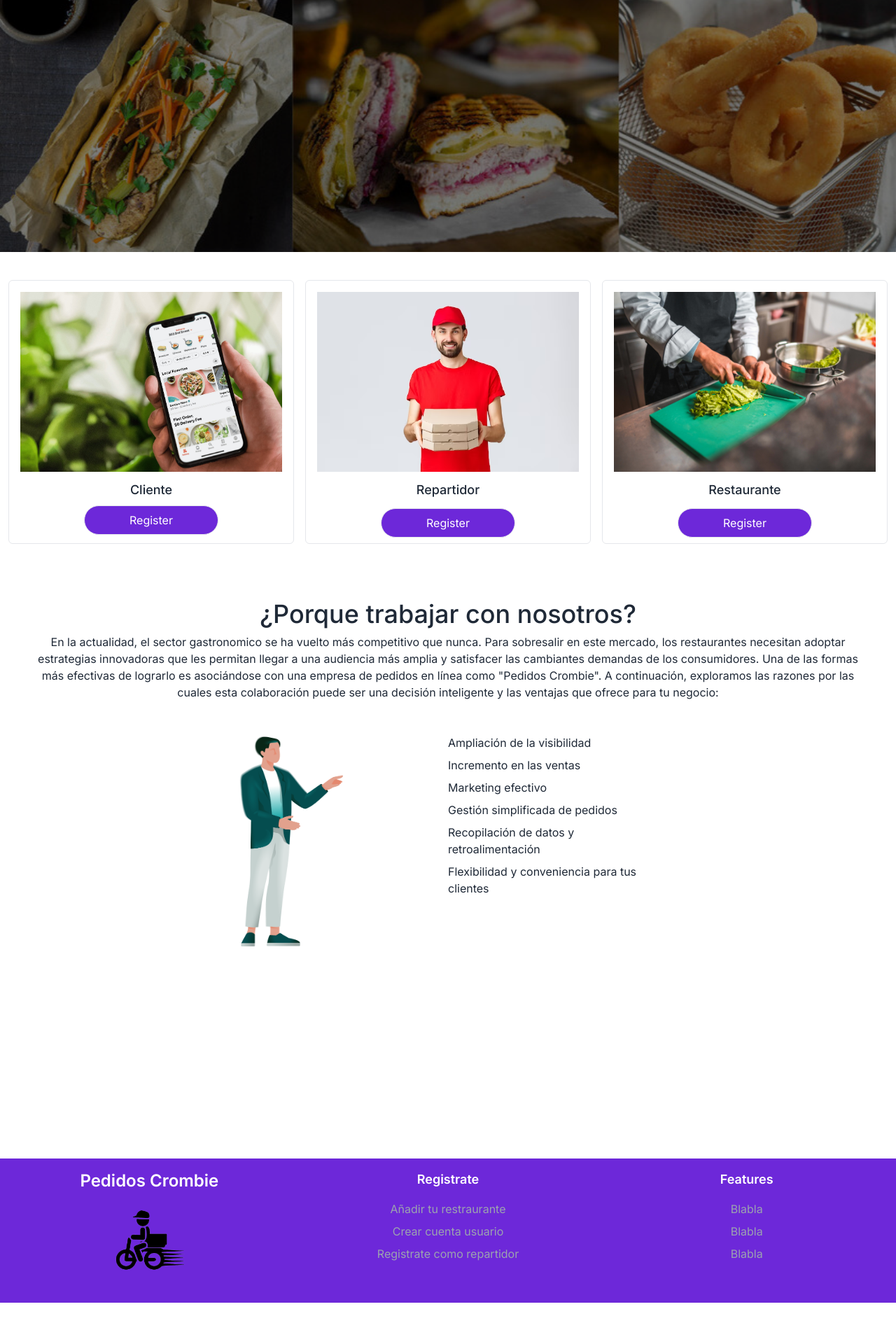
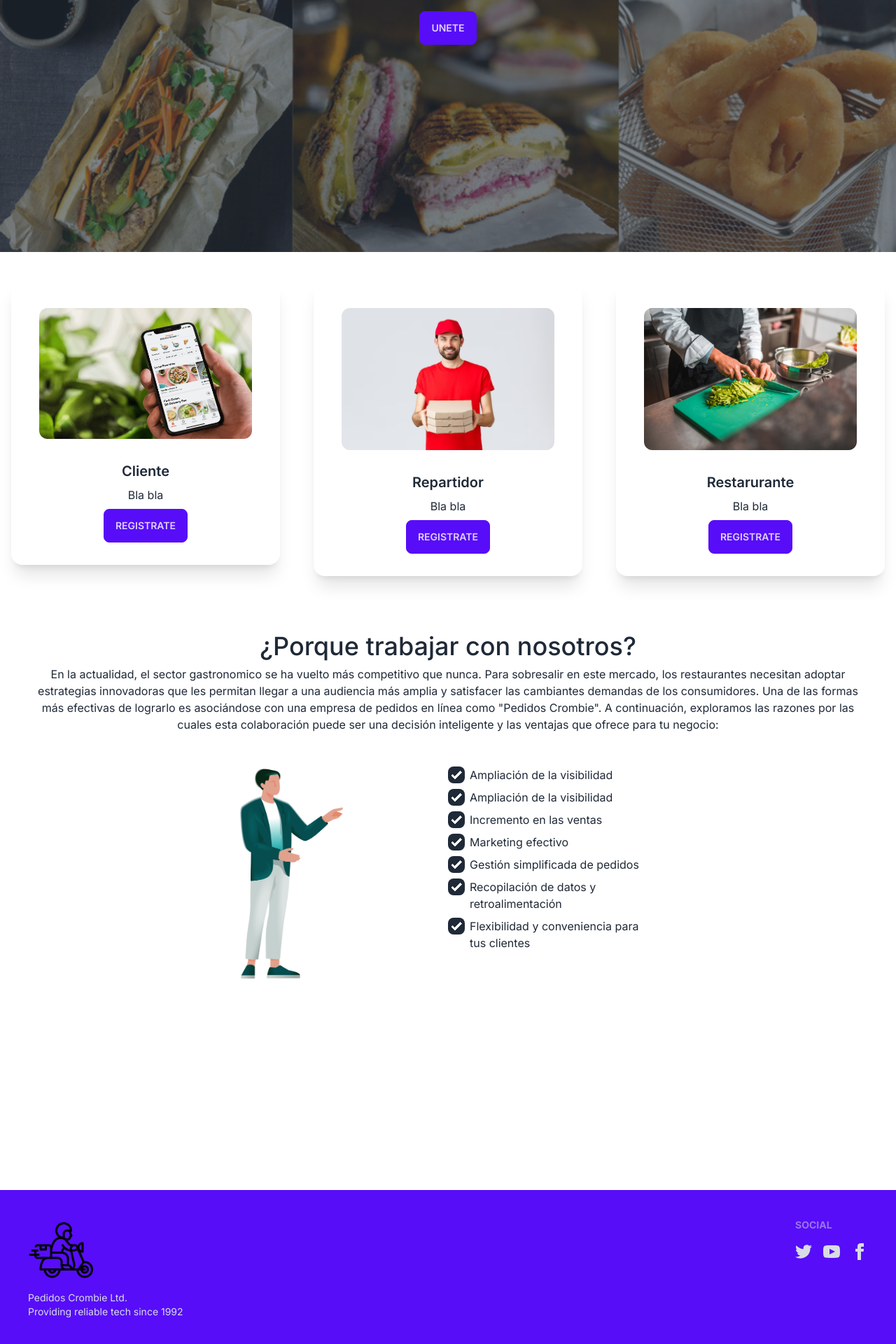
Before and after one commit to Wallesi/PedidosCrombie, a Next.js app: page /Home in a window 1280 px wide. Shown: the part 512-2432 px from the top of the page at 70% size. Before the commit the page ends 2373 px from the top, so only its background shows below. Built offline with nearby package versions, Linux system fonts and the light colour scheme.

Commit message:
Aplicando estilos de daisy

```diff
--- a/src/app/Components/Footer.tsx
+++ b/src/app/Components/Footer.tsx
@@ -1,31 +1,18 @@
 export const Footer = () => {
     return (
-        <footer className="bg-violet-700 text-white pt-4">
-            <div className="container mx-auto flex justify-center">
-                <div className="w-full md:w-1/3 text-center">
-                    <div className="flex flex-col items-center mb-4">
-                            <h2 className="text-2xl font-semibold">Pedidos Crombie</h2>
-                            <img className="w-1/3 max-w-xs h-auto" src="home/logotipo.png" alt="" />
-                    </div>
-
+        <footer className="footer p-10 bg-primary text-neutral-content flex justify-between">
+            <aside>
+                <img className="w-24" src="Home/logo2.png" alt="" />
+                <p>Pedidos Crombie Ltd.<br />Providing reliable tech since 1992</p>
+            </aside>
+            <nav>
+                <header className="footer-title">Social</header>
+                <div className="grid grid-flow-col gap-4">
+                    <a><svg xmlns="http://www.w3.org/2000/svg" width="24" height="24" viewBox="0 0 24 24" className="fill-current"><path d="M24 4.557c-.883.392-1.832.656-2.828.775 1.017-.609 1.798-1.574 2.165-2.724-.951.564-2.005.974-3.127 1.195-.897-.957-2.178-1.555-3.594-1.555-3.179 0-5.515 2.966-4.797 6.045-4.091-.205-7.719-2.165-10.148-5.144-1.29 2.213-.669 5.108 1.523 6.574-.806-.026-1.566-.247-2.229-.616-.054 2.281 1.581 4.415 3.949 4.89-.693.188-1.452.232-2.224.084.626 1.956 2.444 3.379 4.6 3.419-2.07 1.623-4.678 2.348-7.29 2.04 2.179 1.397 4.768 2.212 7.548 2.212 9.142 0 14.307-7.721 13.995-14.646.962-.695 1.797-1.562 2.457-2.549z"></path></svg></a>
+                    <a><svg xmlns="http://www.w3.org/2000/svg" width="24" height="24" viewBox="0 0 24 24" className="fill-current"><path d="M19.615 3.184c-3.604-.246-11.631-.245-15.23 0-3.897.266-4.356 2.62-4.385 8.816.029 6.185.484 8.549 4.385 8.816 3.6.245 11.626.246 15.23 0 3.897-.266 4.356-2.62 4.385-8.816-.029-6.185-.484-8.549-4.385-8.816zm-10.615 12.816v-8l8 3.993-8 4.007z"></path></svg></a>
+                    <a><svg xmlns="http://www.w3.org/2000/svg" width="24" height="24" viewBox="0 0 24 24" className="fill-current"><path d="M9 8h-3v4h3v12h5v-12h3.642l.358-4h-4v-1.667c0-.955.192-1.333 1.115-1.333h2.885v-5h-3.808c-3.596 0-5.192 1.583-5.192 4.615v3.385z"></path></svg></a>
                 </div>
-                <div className="w-full md:w-1/3 text-center">
-                    <h2 className="text-lg font-semibold mb-4">Registrate</h2>
-                    <ul>
-                        <li className="mb-2"><a href="#" className="text-gray-400 hover:text-white">Añadir tu restraurante</a></li>
-                        <li className="mb-2"><a href="#" className="text-gray-400 hover:text-white">Crear cuenta usuario</a></li>
-                        <li className="mb-2"><a href="#" className="text-gray-400 hover:text-white">Registrate como repartidor</a></li>
-                    </ul>
-                </div>
-                <div className="w-full md:w-1/3 text-center">
-                    <h2 className="text-lg font-semibold mb-4">Features</h2>
-                    <ul>
-                        <li className="mb-2"><a href="#" className="text-gray-400 hover:text-white">Blabla</a></li>
-                        <li className="mb-2"><a href="#" className="text-gray-400 hover:text-white">Blabla</a></li>
-                        <li className="mb-2"><a href="#" className="text-gray-400 hover:text-white">Blabla</a></li>
-                    </ul>
-                </div>
-            </div>
+            </nav>
         </footer>
     );
 }
--- a/src/app/Components/Nav.tsx
+++ b/src/app/Components/Nav.tsx
@@ -9,10 +9,10 @@
   };
 
   return (
-    <nav className="bg-violet-700 p-2 flex flex-col md:flex-row items-center justify-between">
+    <nav className="bg-primary p-2 flex flex-col md:flex-row items-center justify-between">
       <div className="flex justify-between items-center w-full md:w-auto pl-3 pr-3">
         <div className="flex items-center">
-          <img className="w-14 h-14" src="home/logotipo.png" alt="" />
+          <img className="w-14 h-14" src="home/logo2.png" alt="" />
           <h2 className="text-2xl ml-2 font-semibold text-white">
             Pedidos Crombie
           </h2>
--- a/src/app/Home/page.tsx
+++ b/src/app/Home/page.tsx
@@ -3,43 +3,62 @@
 
     return (
         <div className="">
-            <div className="flex flex-col-reverse sm:flex-row">
-                <div className="w-full relative">
-                    <img src="Home/Portada.jpg" alt="Tu imagen" className="w-screen h-screen" />
-                    <div className="absolute inset-0 flex items-center justify-center bg-black bg-opacity-50 text-white p-4">
-                        <p className="text-4xl font-semibold text-center">¡Disfruta de deliciosas comidas!</p>
+            <div className="hero min-h-screen" style={{ backgroundImage: 'url(/Home/Portada.jpg)' }}>
+                <div className="hero-overlay bg-opacity-60"></div>
+                <div className="hero-content text-center text-neutral-content">
+                    <div className="max-w-md">
+                        <h1 className="mb-5 text-5xl font-bold">Pedidos Crombie</h1>
+                        <p className="mb-5">Provident cupiditate voluptatem et in. Quaerat fugiat ut assumenda excepturi exercitationem quasi. In deleniti eaque aut repudiandae et a id nisi.</p>
+                        <button className="btn btn-primary">Unete</button>
                     </div>
                 </div>
             </div>
 
             <div className="mt-10 mb-10 ">
-                <div className="flex flex-col md:flex-row justify-between space-y-4 md:space-y-0 md:space-x-4 pr-3 pl-3">
+                <div className="flex flex-col md:flex-row justify-between space-y-4 md:space-y-0 md:space-x-4">
                     <div className="flex flex-col items-center flex-1">
-                        <div className="p-4 border rounded-md h-full">
-                            <img className="w-full h-3/4 max-w-xs lg:max-w-full" src="/home/cliente.jpg" alt="Persona usando móvil" />
-                            <h5 className="text-lg font-medium text-center mt-3">Cliente</h5>
-                            <div className="flex justify-center mt-2">
-                                <button className="bg-violet-700 pl-16 pr-16 border rounded-full p-2 text-white">Register</button>
+                        <div className="card w-96 bg-base-100 shadow-xl">
+                            <figure className="px-10 pt-10">
+                                <img src="/Home/Cliente.jpg" alt="Shoes" className="rounded-xl" />
+                            </figure>
+                            <div className="card-body items-center text-center">
+                                <h2 className="card-title">Cliente</h2>
+                                <p>Bla bla</p>
+                                <div className="card-actions">
+                                    <button className="btn btn-primary">Registrate</button>
+                                </div>
+                            </div>
+                        </div>
+                    </div>
+
+
+
+                    <div className="flex flex-col items-center flex-1">
+                        <div className="card w-96 bg-base-100 shadow-xl">
+                            <figure className="px-10 pt-10">
+                                <img src="/Home/DeliveryMan.png" alt="Shoes" className="rounded-xl " />
+                            </figure>
+                            <div className="card-body items-center text-center">
+                                <h2 className="card-title">Repartidor</h2>
+                                <p>Bla bla</p>
+                                <div className="card-actions">
+                                    <button className="btn btn-primary">Registrate</button>
+                                </div>
                             </div>
                         </div>
                     </div>
 
                     <div className="flex flex-col items-center flex-1">
-                        <div className="p-4 border rounded-md h-full">
-                            <img className="w-full h-3/4 max-w-xs lg:max-w-full" src="/home/DeliveryMan.png" alt="Repartidor" />
-                            <h5 className="text-lg font-medium text-center mt-3">Repartidor</h5>
-                            <div className="flex justify-center mt-3">
-                                <button className="bg-violet-700 pl-16 pr-16 border rounded-full p-2 text-white">Register</button>
+                        <div className="card w-96 bg-base-100 shadow-xl">
+                            <figure className="px-10 pt-10">
+                                <img src="/Home/chef.jpg" alt="Shoes" className="rounded-xl h-fit" />
+                            </figure>
+                            <div className="card-body items-center text-center">
+                                <h2 className="card-title">Restarurante</h2>
+                                <p>Bla bla</p>
+                                <div className="card-actions">
+                                    <button className="btn btn-primary">Registrate</button>
                                 </div>
-                        </div>
-                    </div>
-
-                    <div className="flex flex-col items-center flex-1">
-                        <div className="p-4 border rounded-md h-full">
-                            <img className="w-full h-3/4 max-w-xs lg:max-w-full" src="/home/chef.jpg" alt="Persona picando verdura" />
-                            <h5 className="text-lg font-medium text-center mt-3">Restaurante</h5>
-                            <div className="flex justify-center mt-3">
-                                <button className="bg-violet-700 pl-16 pr-16 border rounded-full p-2 text-white">Register</button>
                             </div>
                         </div>
                     </div>
@@ -65,12 +84,40 @@
                         </div>
 
                         <div className="w-1/2 lg:w-1/2 text-center lg:text-left">
+                            <div className="join gap-2">
+                                <input type="checkbox" checked="checked" className="checkbox" />
                                 <h1 className="pb-2">Ampliación de la visibilidad</h1>
+                            </div>
+
+                            <div className="join gap-2">
+                                <input type="checkbox" checked="checked" className="checkbox" />
+                                <h1 className="pb-2">Ampliación de la visibilidad</h1>
+                            </div>
+
+                            <div className="join gap-2">
+                                <input type="checkbox" checked="checked" className="checkbox" />
                                 <h1 className="pb-2">Incremento en las ventas</h1>
+                            </div>
+
+                            <div className="join gap-2">
+                                <input type="checkbox" checked="checked" className="checkbox" />
                                 <h1 className="pb-2">Marketing efectivo</h1>
+                            </div>
+
+                            <div className="join gap-2">
+                                <input type="checkbox" checked="checked" className="checkbox" />
                                 <h1 className="pb-2">Gestión simplificada de pedidos</h1>
+                            </div>
+
+                            <div className="join gap-2">
+                                <input type="checkbox" checked="checked" className="checkbox" />
                                 <h1 className="pb-2">Recopilación de datos y retroalimentación</h1>
+                            </div>
+
+                            <div className="join gap-2">
+                                <input type="checkbox" checked="checked" className="checkbox" />
                                 <h1 className="pb-2">Flexibilidad y conveniencia para tus clientes</h1>
+                            </div>
                         </div>
                     </div>
                 </div>
--- a/src/app/layout.tsx
+++ b/src/app/layout.tsx
@@ -19,9 +19,11 @@
   return (
     <html lang="en">
       <body className={inter.className}>
+        <div className='container-xl mx-auto'>
         <NavBar />
         {children}
         <Footer />
+        </div>
       </body>
     </html>
   )
--- a/tailwind.config.ts
+++ b/tailwind.config.ts
@@ -10,5 +10,16 @@
 
   },
   plugins: [require("daisyui")],
+  daisyui: {
+    themes: "false", // true: all themes | false: only light + dark | array: specific themes like this ["light", "dark", "cupcake"]
+    darkTheme: "light", // name of one of the included themes for dark mode
+    base: true, // applies background color and foreground color for root element by default
+    styled: true, // include daisyUI colors and design decisions for all components
+    utils: true, // adds responsive and modifier utility classes
+    rtl: false, // rotate style direction from left-to-right to right-to-left. You also need to add dir="rtl" to your html tag and install `tailwindcss-flip` plugin for Tailwind CSS.
+    prefix: "", // prefix for daisyUI classnames (components, modifiers and responsive class names. Not colors)
+    logs: true, // Shows info about daisyUI version and used config in the console when building your CSS
+  },
+
 }
 export default config
```
Also changed, not shown: public/Home/logo2.png (added). Lines whose indentation alone changed are shown as unchanged.
